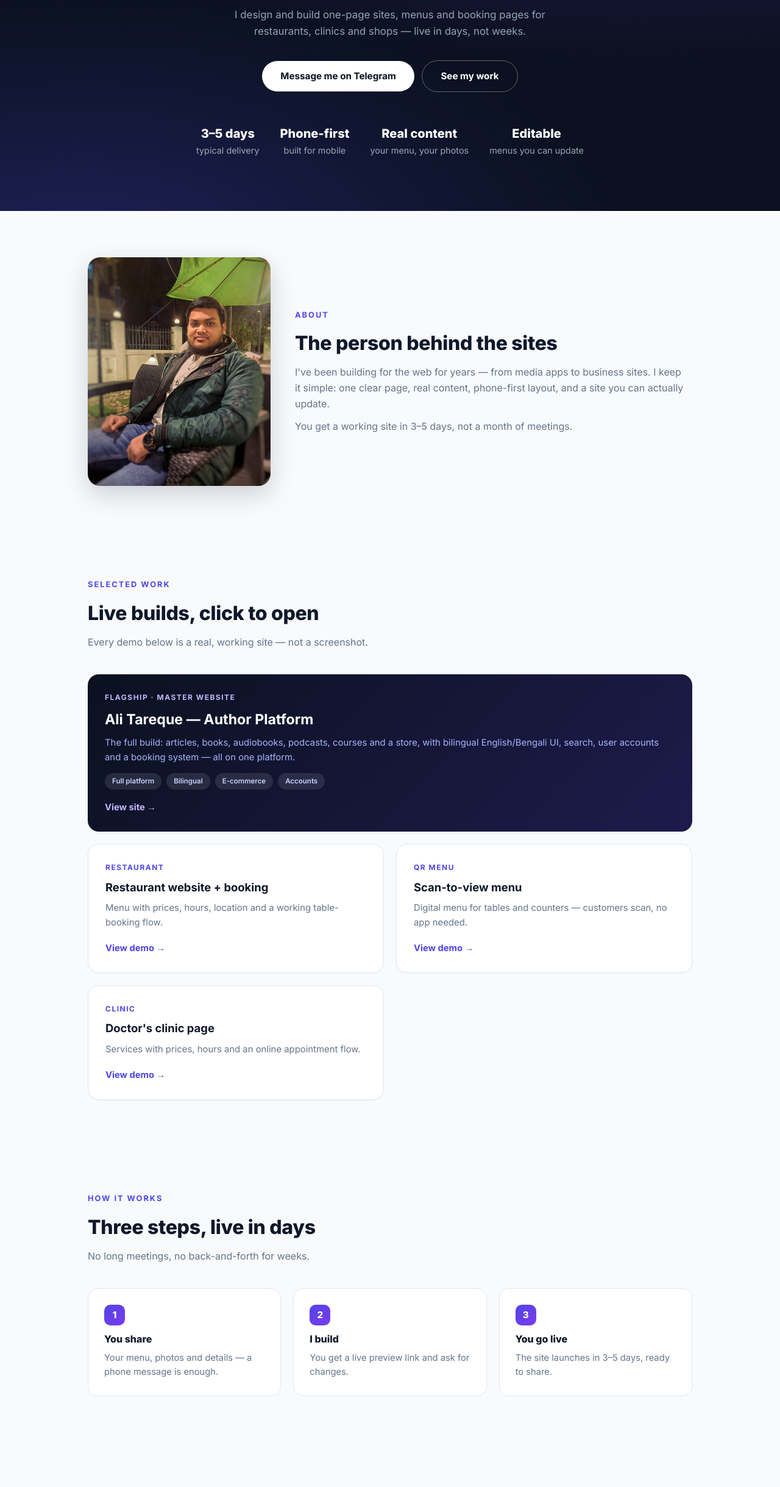
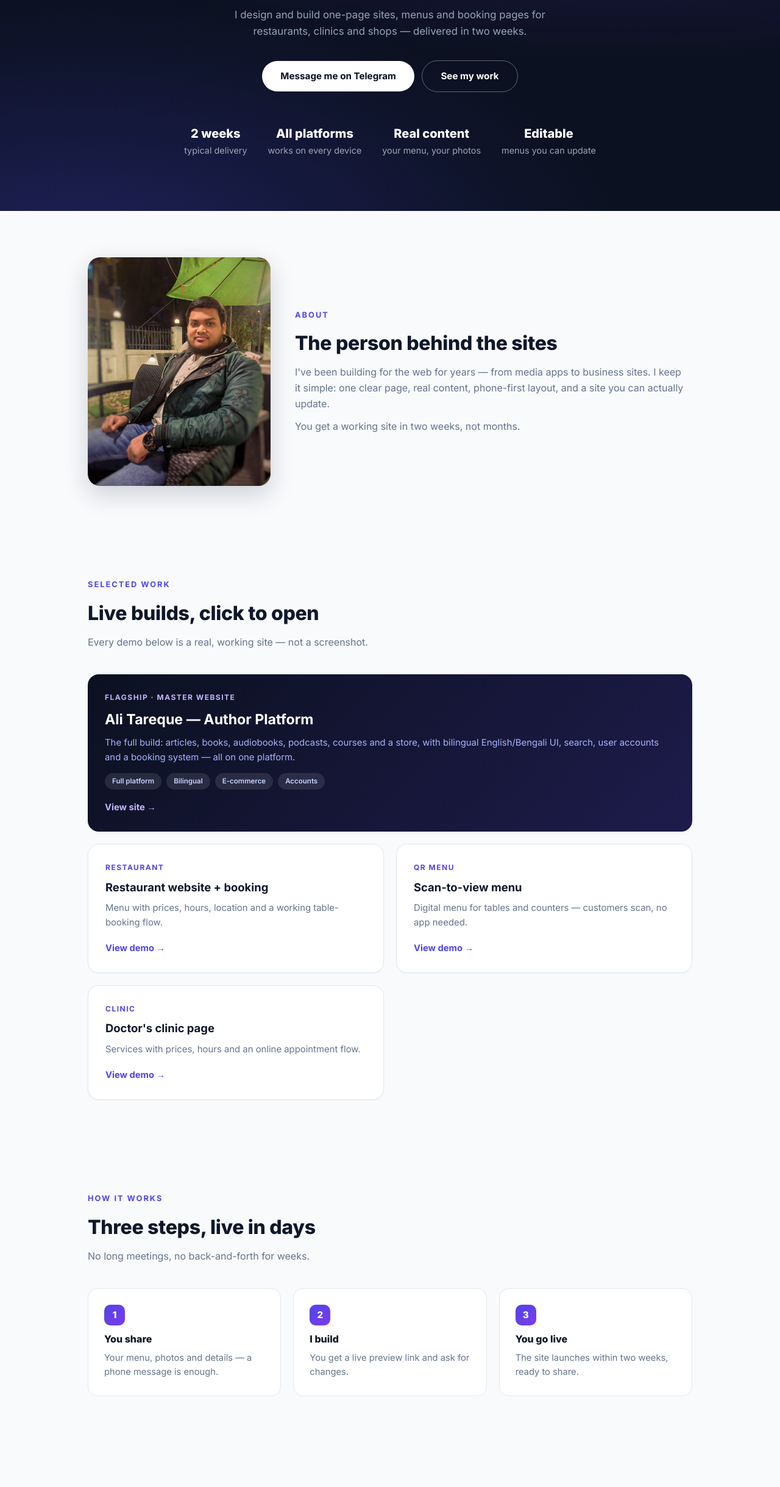
Before and after one commit to yashhasan570/web-demo, a plain HTML site: page portfolio.html in a window 1280 px wide. Shown: the part 332-2771 px from the top of the page at 61% size. Drawn offline with Linux system fonts and the light colour scheme.

Commit message:
Portfolio copy: 2-week delivery, all-platform wording

```diff
--- a/portfolio.html
+++ b/portfolio.html
@@ -98,12 +98,12 @@ section{padding:56px 0}
   <div class="wrap">
     <span class="pill">Md. Khalid Hasan &middot; Web Designer</span>
     <h1>Fast, clean websites that make <em>local businesses</em> look modern</h1>
-    <p>I design and build one-page sites, menus and booking pages for restaurants, clinics and shops &mdash; live in days, not weeks.</p>
+    <p>I design and build one-page sites, menus and booking pages for restaurants, clinics and shops &mdash; delivered in two weeks.</p>
     <a class="btn pri" href="https://t.me/johnconstantine570">Message me on Telegram</a>
     <a class="btn ghost" href="#work">See my work</a>
     <div class="stats">
-      <div><b>3&ndash;5 days</b><span>typical delivery</span></div>
-      <div><b>Phone-first</b><span>built for mobile</span></div>
+      <div><b>2 weeks</b><span>typical delivery</span></div>
+      <div><b>All platforms</b><span>works on every device</span></div>
       <div><b>Real content</b><span>your menu, your photos</span></div>
       <div><b>Editable</b><span>menus you can update</span></div>
     </div>
@@ -119,7 +119,7 @@ section{padding:56px 0}
       <div class="kicker">About</div>
       <h2>The person behind the sites</h2>
       <p class="lead" style="margin-bottom:12px">I've been building for the web for years &mdash; from media apps to business sites. I keep it simple: one clear page, real content, phone-first layout, and a site you can actually update.</p>
-      <p class="lead" style="margin-bottom:0">You get a working site in 3&ndash;5 days, not a month of meetings.</p>
+      <p class="lead" style="margin-bottom:0">You get a working site in two weeks, not months.</p>
     </div>
   </div>
 </section>
@@ -164,7 +164,7 @@ section{padding:56px 0}
   <div class="steps">
     <div class="step"><div class="n">1</div><b>You share</b><p>Your menu, photos and details &mdash; a phone message is enough.</p></div>
     <div class="step"><div class="n">2</div><b>I build</b><p>You get a live preview link and ask for changes.</p></div>
-    <div class="step"><div class="n">3</div><b>You go live</b><p>The site launches in 3&ndash;5 days, ready to share.</p></div>
+    <div class="step"><div class="n">3</div><b>You go live</b><p>The site launches within two weeks, ready to share.</p></div>
   </div>
 </section>
 
@@ -178,9 +178,9 @@ section{padding:56px 0}
       <div class="amt">$400 <small>one-time</small></div>
       <ul>
         <li>Custom content &amp; colors</li>
-        <li>Mobile-first design</li>
+        <li>Works on all devices</li>
         <li>Contact form &amp; map</li>
-        <li>Delivered in 3&ndash;5 days</li>
+        <li>Delivered within 2 weeks</li>
       </ul>
     </div>
     <div class="tier hot">
```
